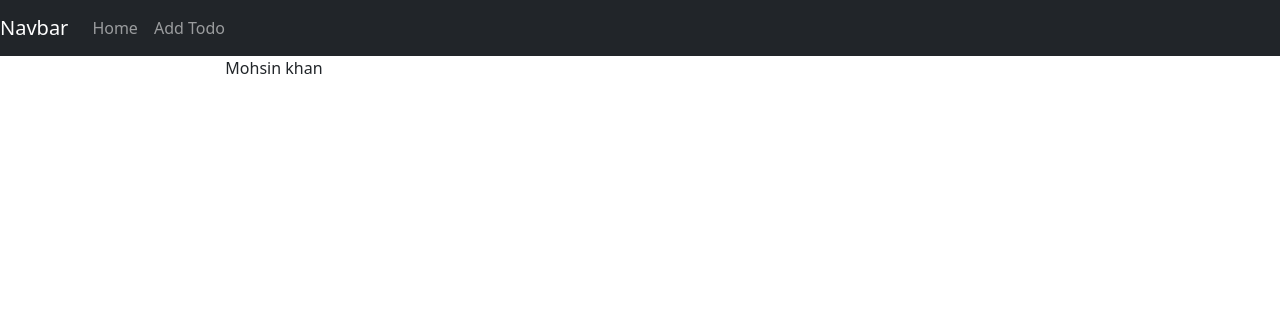
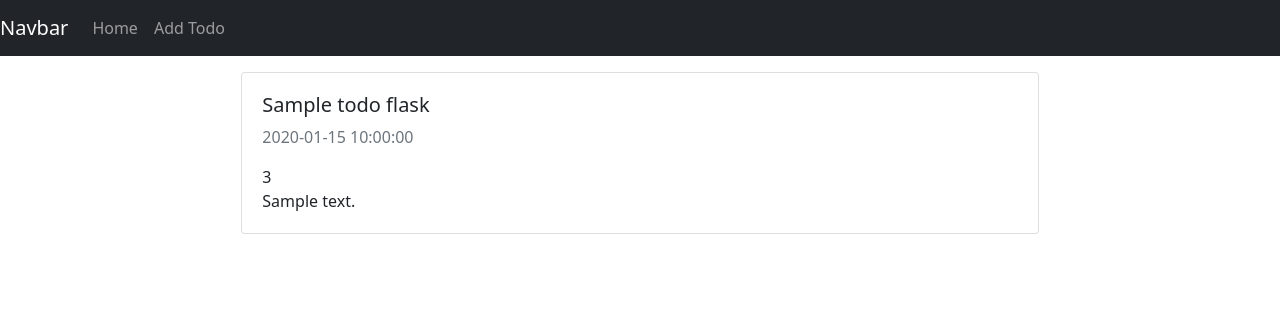
Before and after one commit to mohsinkhan60/Mongo-DB, a Flask app: page / in a window 1280 px wide. Shown: the top 316 px of the page. Run offline with Flask 3, Linux system fonts and the light colour scheme; a database or web service that is not in the repository returns one stand-in record (values such as "Sample title").

Commit message:
Refactor todo retrieval and display logic in routes and templates

```diff
--- a/application/routes.py
+++ b/application/routes.py
@@ -5,8 +5,13 @@ from application.forms import TodoForm
 from datetime import datetime
 
 @app.route('/')
-def index():
-    return render_template('view_todos.html', title='view_todos Page')
+def get_todos():
+    todos = []
+    for todo in db.todo_flask.find().sort("date_created", -1):
+        todo["_id"] = str(todo["_id"])
+        todo["date_created"] = todo["date_created"].strftime("%Y-%m-%d %H:%M:%S")
+        todos.append(todo)
+    return render_template('view_todos.html', title='view_todos Page', todos=todos)
 
 @app.route('/add_todo', methods=['POST', 'GET'])
 def add_todo():
@@ -20,7 +25,7 @@ def add_todo():
             "name": todo_name,
             "description": todo_description,
             "completed": completed,
-            "date_completed": datetime.now()
+            "date_created": datetime.now()
         })
         flash('Todo added successfully', 'success')
         return redirect("/")
--- a/application/templates/view_todos.html
+++ b/application/templates/view_todos.html
@@ -1,6 +1,16 @@
 {% extends "layout.html" %}
 {% block content %}
-<div>
-Mohsin khan
-</div>
+   {% for todo in todos %}
+      <div class="card p-1 m-3">
+         <div class="card-body">
+            {% if todo.completed == "True" %}
+               <h5 class="card-title"><del>{{ todo.name }}</del></h5>
+            {% else %}
+               <h5 class="card-title">{{ todo.name }}</h5>
+            {% endif %}
+            <p class="card-text text-muted">{{ todo.date_created }}</p>3
+            <p class="card-text">{{ todo.description }}</p>
+         </div>
+      </div>
+   {% endfor %}
 {% endblock %}
```
